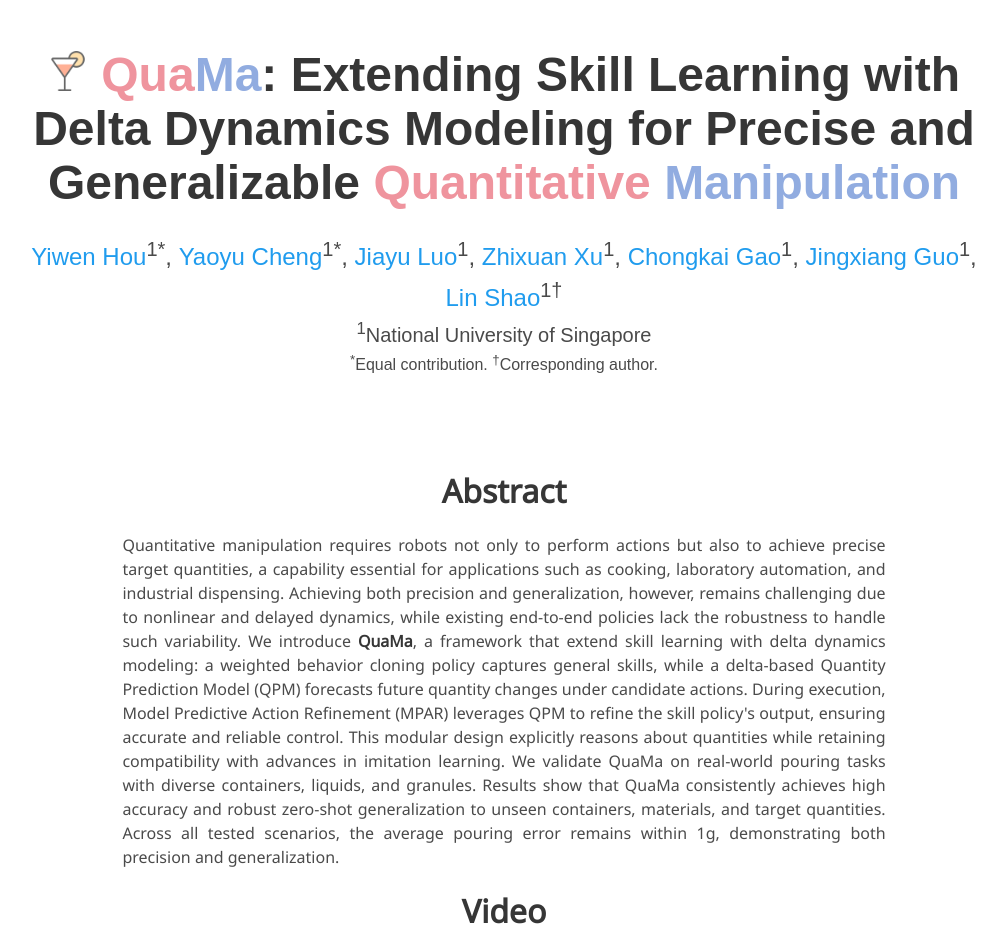
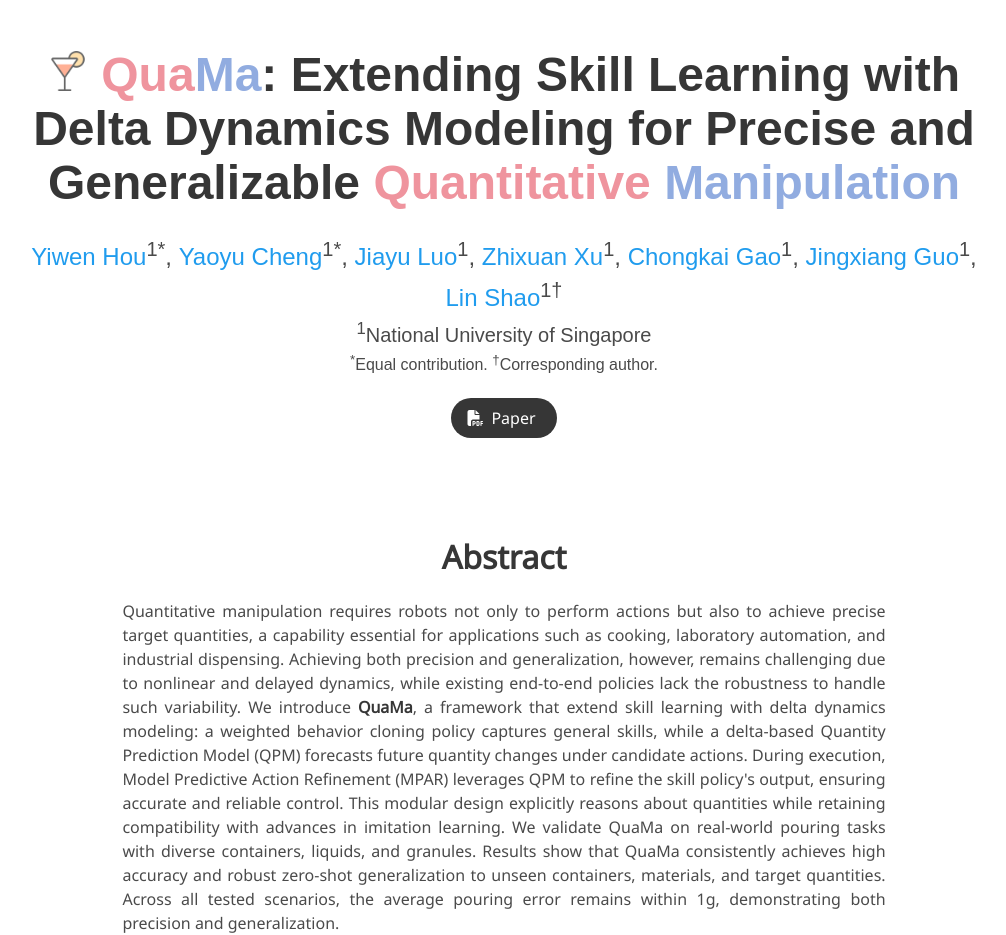
Before and after one commit to quantitativemanipulation/quantitativemanipulation.github.io, a plain HTML site: page index.html in a window 1280 px wide. Shown: the top 935 px of the page, without its empty margins (136-1142 px from the left). Drawn offline with nearby package versions, Linux system fonts and the light colour scheme; some icons are missing; a web font is replaced by a local one.

Commit message:
Add Paper button and final QuaMa PDF

```diff
--- a/index.html
+++ b/index.html
@@ -68,8 +68,14 @@
             <span class="author-block"><sup>&dagger;</sup>Corresponding author.</span>
           </div>
 
-
-
+          <div class="publication-links" style="margin-top: 1rem;">
+            <span class="link-block">
+              <a href="./static/data/QuaMa.pdf" class="external-link button is-normal is-rounded is-dark"
+                 target="_blank" rel="noopener noreferrer" type="application/pdf">
+                <span class="icon"><i class="fas fa-file-pdf" aria-hidden="true"></i></span>
+                <span>Paper</span>
+              </a>
+            </span>
           </div>
         </div>
       </div>
```
Also changed, not shown: 1 other file.
